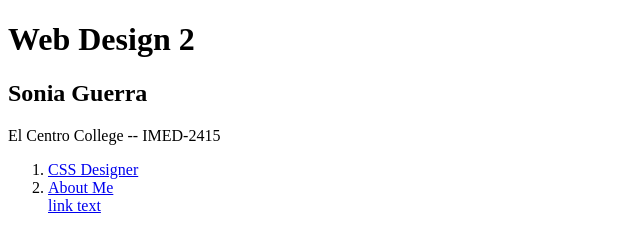
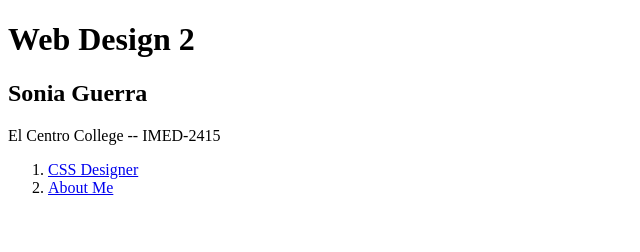
Before and after one commit to SoniaGuerra21/SoniaGuerra21.github.io, a plain HTML site: page index.html in a window 1280 px wide. Shown: the full height of the page, 0-640 px from the left. Drawn offline with Linux system fonts and the light colour scheme.

Commit message:
Update index.html

```diff
--- a/index.html
+++ b/index.html
@@ -11,7 +11,6 @@
  <ol>
    <li><a href="week02/index.html">CSS Designer</a></li>
    <li><a href="week03/index.html">About Me</a></li>
-   <a href="url">link text</a>
  <ol/>
 
 </body>
```
